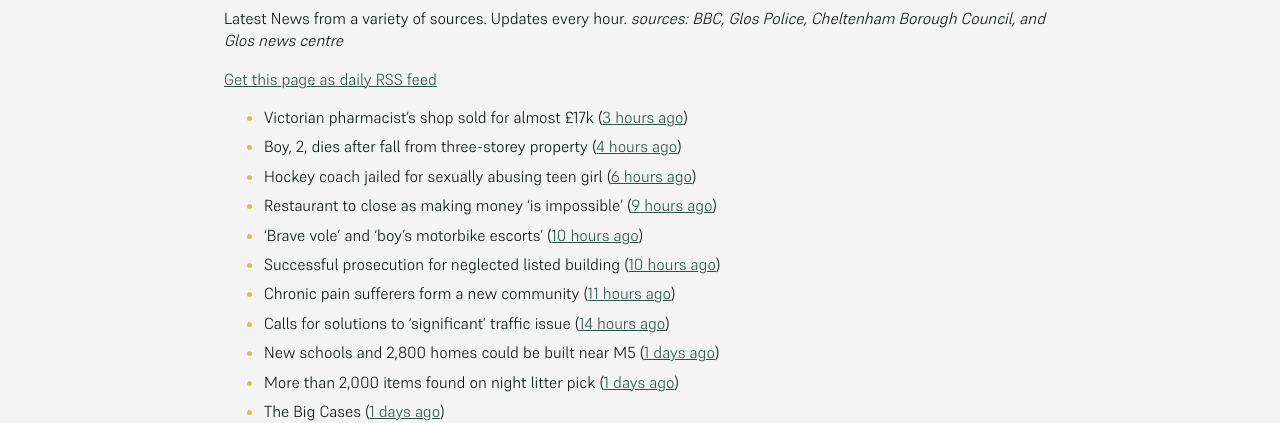
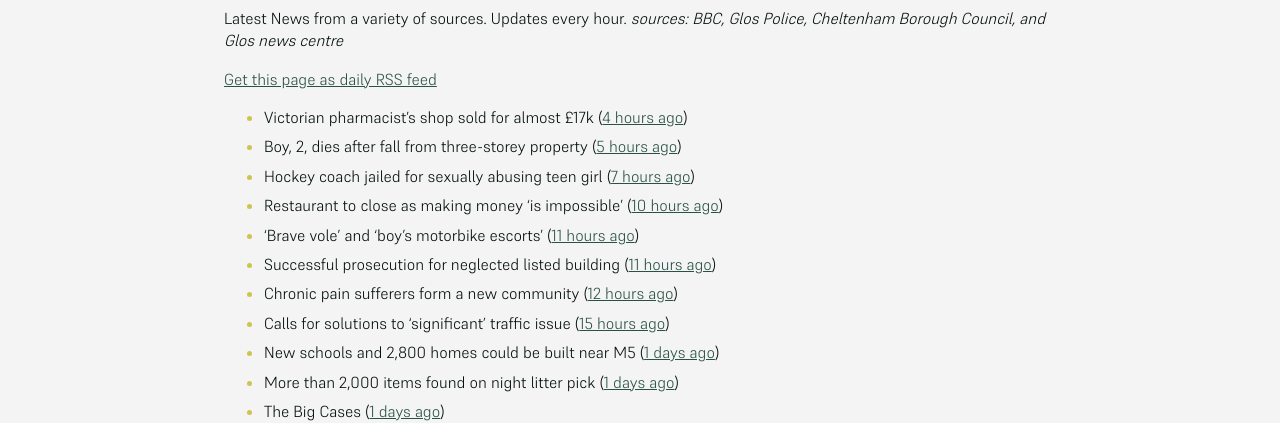
Before and after one commit to mat-0/cheltenham-open-data, a Jekyll site: the page built from _pages/news.md, in a window 1280 px wide. Shown: the part 266-689 px from the top of the page. Built offline with Jekyll 4.4.1, drawn with Linux system fonts in a browser that asks for light colours.

Commit message:
Updated 2025-06-25 20:58:32

```diff
--- a/_pages/news.md
+++ b/_pages/news.md
@@ -12,14 +12,14 @@ _sources: BBC, Glos Police, Cheltenham Borough Council, and Glos news centre_
 [Get this page as daily RSS feed](/daily.rss)
 
 <!-- news_marker starts -->
-- Victorian pharmacist's shop sold for almost £17k ([3 hours ago](https://www.bbc.com/news/articles/c3w41xw4ygwo))
-- Boy, 2, dies after fall from three-storey property ([4 hours ago](https://www.bbc.com/news/articles/crmvj3p192ko))
-- Hockey coach jailed for sexually abusing teen girl ([6 hours ago](https://www.bbc.com/news/articles/c8rpk5m5en0o))
-- Restaurant to close as making money 'is impossible' ([9 hours ago](https://www.bbc.com/news/articles/c307drj7zvjo))
-- 'Brave vole' and 'boy's motorbike escorts' ([10 hours ago](https://www.bbc.com/news/articles/cjd23ne3pz3o))
-- Successful prosecution for neglected listed building ([10 hours ago](https://www.cheltenham.gov.uk/news/article/3023/successful_prosecution_for_neglected_listed_building))
-- Chronic pain sufferers form a new community ([11 hours ago](https://www.bbc.com/news/articles/cp82n1ez6z8o))
-- Calls for solutions to 'significant' traffic issue ([14 hours ago](https://www.bbc.com/news/articles/czxe8l7xnvlo))
+- Victorian pharmacist's shop sold for almost £17k ([4 hours ago](https://www.bbc.com/news/articles/c3w41xw4ygwo))
+- Boy, 2, dies after fall from three-storey property ([5 hours ago](https://www.bbc.com/news/articles/crmvj3p192ko))
+- Hockey coach jailed for sexually abusing teen girl ([7 hours ago](https://www.bbc.com/news/articles/c8rpk5m5en0o))
+- Restaurant to close as making money 'is impossible' ([10 hours ago](https://www.bbc.com/news/articles/c307drj7zvjo))
+- 'Brave vole' and 'boy's motorbike escorts' ([11 hours ago](https://www.bbc.com/news/articles/cjd23ne3pz3o))
+- Successful prosecution for neglected listed building ([11 hours ago](https://www.cheltenham.gov.uk/news/article/3023/successful_prosecution_for_neglected_listed_building))
+- Chronic pain sufferers form a new community ([12 hours ago](https://www.bbc.com/news/articles/cp82n1ez6z8o))
+- Calls for solutions to 'significant' traffic issue ([15 hours ago](https://www.bbc.com/news/articles/czxe8l7xnvlo))
 - New schools and 2,800 homes could be built near M5 ([1 days ago](https://www.bbc.com/news/articles/c5y7dlwng0do))
 - More than 2,000 items found on night litter pick ([1 days ago](https://www.bbc.com/news/articles/cpvjmxvzj32o))
 - The Big Cases ([1 days ago](https://www.bbc.co.uk/iplayer/episode/m001z7w2))
```
Also changed, not shown: _data/flood.json (+4 -4 lines), _pages/fix-my-street.md (+1 -1 lines), index.md (+5 -5 lines).
